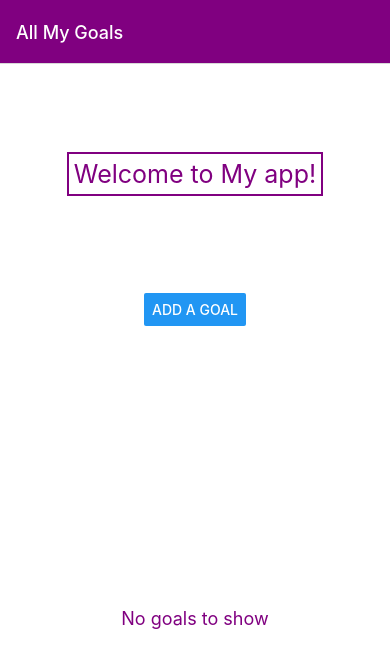
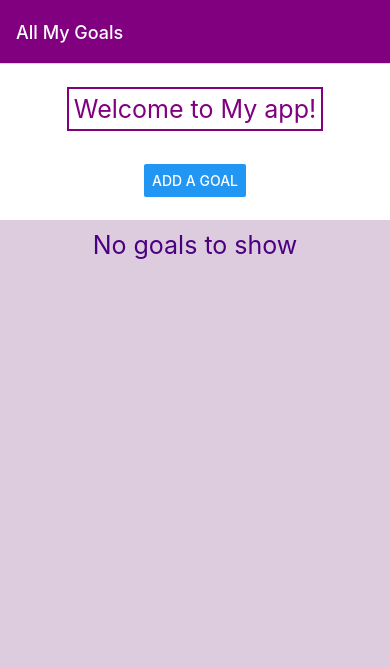
Before and after one commit to Astrid-weiwei/mobile-project, a React Native app: screen /Home in a window 390 px wide. Shown: the top 668 px of the page. Built offline with nearby package versions, Linux system fonts and the light colour scheme.

Commit message:
new changes

```diff
--- a/App.js
+++ b/App.js
@@ -1,30 +1,45 @@
-import { NavigationContainer } from '@react-navigation/native';
-import { createNativeStackNavigator } from '@react-navigation/native-stack';
-import Home from './components/Home';
-import GoalDetails from './components/GoalDetails';
-import { getHeaderStyle } from './utils/headerStyles'; // Import the common header style
-
+import React from "react";
+import Home from "./components/Home";
+import { NavigationContainer } from "@react-navigation/native";
+import { createNativeStackNavigator } from "@react-navigation/native-stack";
+import GoalDetails from "./components/GoalDetails";
+import { Button } from "react-native";
 const Stack = createNativeStackNavigator();
 
 export default function App() {
   return (
     <NavigationContainer>
-      <Stack.Navigator>
+      <Stack.Navigator
+        screenOptions={{
+          headerStyle: { backgroundColor: "purple" },
+          headerTintColor: "white",
+        }}
+      >
         <Stack.Screen
           name="Home"
           component={Home}
           options={{
-            title: 'All My Goals',
-            ...getHeaderStyle(), // Use the common header style
+            title: "All My Goals",
           }}
         />
         <Stack.Screen
           name="Details"
           component={GoalDetails}
-          options={({ route }) => ({
-            title: route.params.goal.text,
-            ...getHeaderStyle(), // Use the common header style
-          })}
+          options={({ navigation, route }) => {
+            return {
+              title: route.params ? route.params.goalObj.text : "More Details",
+              // headerRight: () => {
+              //   return (
+              //     <Button
+              //       title="Warning"
+              //       onPress={() => {
+              //         console.log("warning");
+              //       }}
+              //     />
+              //   );
+              // },
+            };
+          }}
         />
       </Stack.Navigator>
     </NavigationContainer>
--- a/components/GoalDetails.js
+++ b/components/GoalDetails.js
@@ -1,44 +1,43 @@
-import React, { useEffect, useState } from 'react';
-import { View, Text, StyleSheet, Button } from 'react-native';
+import { Button, StyleSheet, Text, View } from "react-native";
+import React, { useEffect, useState } from "react";
 
-const GoalDetails = ({ route, navigation }) => {
-  const { goal } = route.params;
-  const [textColor, setTextColor] = useState('black');
-
+export default function GoalDetails({ navigation, route }) {
+  const [warning, setWarning] = useState(false);
+  function warningHandler() {
+    setWarning(true);
+    navigation.setOptions({ title: "Warning!" });
+  }
   useEffect(() => {
     navigation.setOptions({
-      headerRight: () => (
-        <Button
-          title="Warning!"
-          color="red"
-          onPress={() => {
-            setTextColor('red'); // Change text color to red
-            navigation.setOptions({ title: 'Warning!' }); // Change header title
-          }}
-        />
-      ),
+      headerRight: () => {
+        return (
+          <Button title="Warning" color="white" onPress={warningHandler} />
+        );
+      },
     });
-  }, [navigation]);
-
+  }, []);
   return (
-    <View style={styles.container}>
-      <Text style={[styles.detailText, { color: textColor }]}>Goal: {goal.text}</Text>
-      <Text style={[styles.detailText, { color: textColor }]}>ID: {goal.id}</Text>
+    <View>
+      {route.params ? (
+        <Text style={warning && styles.warningStyle}>
+          Details of {route.params.goalObj.text} goal with
+          {route.params.goalObj.id}
+        </Text>
+      ) : (
+        <Text>More Details</Text>
+      )}
+      <Button
+        title="More Details"
+        onPress={() => {
+          navigation.push("Details");
+        }}
+      />
     </View>
   );
-};
+}
 
 const styles = StyleSheet.create({
-  container: {
-    flex: 1,
-    justifyContent: 'center',
-    alignItems: 'center',
-    backgroundColor: '#f9f9f9',
-  },
-  detailText: {
-    fontSize: 18,
-    marginVertical: 10,
+  warningStyle: {
+    color: "red",
   },
 });
-
-export default GoalDetails;
--- a/components/GoalItem.js
+++ b/components/GoalItem.js
@@ -1,47 +1,43 @@
-import React from 'react';
-import { View, Text, StyleSheet, TouchableOpacity } from 'react-native';
-import { useNavigation } from '@react-navigation/native'; // Import the hook
+import { Button, StyleSheet, Text, View } from "react-native";
+import React from "react";
+import { useNavigation } from "@react-navigation/native";
 
-const GoalItem = ({ goal, onDelete }) => {
-  const navigation = useNavigation(); // Get access to the navigation prop
+export default function GoalItem({ goalObj, handleDelete }) {
+  const navigation = useNavigation();
 
   return (
-    <View style={styles.goalItem}>
-      <Text style={styles.text}>{goal.text}</Text>
-      <TouchableOpacity onPress={() => onDelete(goal.id)}>
-        <Text style={styles.deleteButton}>X</Text>
-      </TouchableOpacity>
-      <TouchableOpacity onPress={() => navigation.navigate('Details', { goal })}>
-        <Text style={styles.infoButton}>i</Text>
-      </TouchableOpacity>
+    <View style={styles.textContainer}>
+      <Text style={styles.text}>{goalObj.text}</Text>
+      <Button
+        title="X"
+        onPress={() => {
+          handleDelete(goalObj.id);
+        }}
+        color="grey"
+      />
+      <Button
+        title="i"
+        onPress={() => {
+          // handlePress(goalObj);
+          navigation.navigate("Details", { goalObj });
+        }}
+        color="grey"
+      />
     </View>
   );
-};
+}
 
 const styles = StyleSheet.create({
-  goalItem: {
-    padding: 10,
-    marginVertical: 5,
-    backgroundColor: "#e0e0e0",
-    borderRadius: 10,
-    width: "100%",
-    flexDirection: 'row',
-    justifyContent: 'space-between',
-    alignItems: 'center',
-  },
   text: {
     color: "purple",
+    fontSize: 35,
+    padding: 5,
   },
-  deleteButton: {
-    color: "red",
-    fontWeight: "bold",
-    fontSize: 16,
-  },
-  infoButton: {
-    color: "blue",
-    fontSize: 16,
-    marginLeft: 10,
+  textContainer: {
+    backgroundColor: "#aaa",
+    borderRadius: 5,
+    marginVertical: 5,
+    flexDirection: "row",
+    alignItems: "center",
   },
 });
-
-export default GoalItem;
--- a/components/Home.js
+++ b/components/Home.js
@@ -1,44 +1,66 @@
-// components/Home.js
-import React, { useState } from "react";
 import { StatusBar } from "expo-status-bar";
 import {
+  Alert,
   Button,
+  FlatList,
   SafeAreaView,
   StyleSheet,
-  FlatList,
+  Text,
   View,
-  Text,
-  Alert,
 } from "react-native";
 import Header from "./Header";
+import { useState } from "react";
 import Input from "./Input";
 import GoalItem from "./GoalItem";
 
 export default function Home({ navigation }) {
-  const [goals, setGoals] = useState([]); // State to hold the list of goals
   const [isModalVisible, setIsModalVisible] = useState(false);
+  const [goals, setGoals] = useState([]);
   const appName = "My app";
-
-  // Function to handle new goal input
+  //update this fn to receive data
   function handleInputData(data) {
-    const newGoal = {
-      text: data,
-      id: Math.random().toString(), // Generate a unique ID for each goal
-    };
-
-    setGoals((prevGoals) => [...prevGoals, newGoal]);
+    //log the data to console
+    console.log("App ", data);
+    // declare a JS object
+    let newGoal = { text: data, id: Math.random() };
+    // update the goals array to have newGoal as an item
+    //async
+    setGoals((prevGoals) => {
+      return [...prevGoals, newGoal];
+    });
+    //updated goals is not accessible here
+    setIsModalVisible(false);
+  }
+  function dismissModal() {
     setIsModalVisible(false);
   }
 
-  // Function to handle deletion of a goal
-  function handleDeleteGoal(goalId) {
-    setGoals((prevGoals) => prevGoals.filter((goal) => goal.id !== goalId));
+  // function goalPressHandler(pressedGoal) {
+  //   //which goal?
+  //   console.log("goal pressed");
+  //   navigation.navigate("Details", { goalObj: pressedGoal });
+  // }
+  function goalDeleteHandler(deletedId) {
+    console.log("goal deleted ", deletedId);
+    //Use array.filter to update the array by removing the deletedId
+
+    setGoals((prevGoals) => {
+      return prevGoals.filter((goal) => {
+        return goal.id != deletedId;
+      });
+    });
   }
-
-  // Component to display when the goal list is empty
-  const renderEmptyComponent = () => {
-    return <Text style={styles.emptyText}>No goals to show</Text>;
-  };
+  function deleteAll() {
+    Alert.alert("Delete All", "Are you sure you want to delete all goals?", [
+      {
+        text: "Yes",
+        onPress: () => {
+          setGoals([]);
+        },
+      },
+      { text: "No", style: "cancel" },
+    ]);
+  }
 
   return (
     <SafeAreaView style={styles.container}>
@@ -56,18 +78,49 @@ export default function Home({ navigation }) {
         textInputFocus={true}
         inputHandler={handleInputData}
         modalVisible={isModalVisible}
+        dismissModal={dismissModal}
       />
-
-      {/* Use FlatList to render GoalItem components */}
-      <FlatList
-        data={goals}
-        keyExtractor={(item) => item.id}
-        renderItem={({ item }) => (
-          <GoalItem goal={item} onDelete={handleDeleteGoal} /> // Pass onDelete function to GoalItem
-        )}
-        contentContainerStyle={styles.contentContainer}
-        ListEmptyComponent={renderEmptyComponent} // Component to show when the list is empty
-      />
+      <View style={styles.bottomView}>
+        <FlatList
+          ListEmptyComponent={
+            <Text style={styles.header}>No goals to show</Text>
+          }
+          ListHeaderComponent={
+            goals.length && <Text style={styles.header}>My Goals List</Text>
+          }
+          ListFooterComponent={
+            goals.length && <Button title="Delete all" onPress={deleteAll} />
+          }
+          ItemSeparatorComponent={
+            <View
+              style={{
+                height: 5,
+                backgroundColor: "gray",
+              }}
+            />
+          }
+          contentContainerStyle={styles.scrollViewContent}
+          data={goals}
+          renderItem={({ item }) => {
+            return (
+              <GoalItem
+                goalObj={item}
+                handleDelete={goalDeleteHandler}
+                // handlePress={goalPressHandler}
+              />
+            );
+          }}
+        />
+        {/* <ScrollView contentContainerStyle={styles.scrollViewContent}>
+          {goals.map((goalObj) => {
+            return (
+              <View key={goalObj.id} style={styles.textContainer}>
+                <Text style={styles.text}>{goalObj.text}</Text>
+              </View>
+            );
+          })}
+        </ScrollView> */}
+      </View>
     </SafeAreaView>
   );
 }
@@ -76,22 +129,19 @@ const styles = StyleSheet.create({
   container: {
     flex: 1,
     backgroundColor: "#fff",
-  },
-  topView: {
-    flex: 1,
-    alignItems: "center",
-    justifyContent: "space-evenly",
-  },
-  contentContainer: {
-    paddingHorizontal: 20,
-    paddingBottom: 20,
-    flexGrow: 1,
+    // alignItems: "center",
     justifyContent: "center",
   },
-  emptyText: {
-    fontSize: 18,
-    color: "purple",
-    textAlign: "center",
-    marginVertical: 20,
+  header: {
+    color: "indigo",
+    fontSize: 25,
+    marginTop: 10,
+  },
+
+  topView: { flex: 1, alignItems: "center", justifyContent: "space-evenly" },
+  bottomView: { flex: 4, backgroundColor: "#dcd" },
+
+  scrollViewContent: {
+    alignItems: "center",
   },
 });
--- a/components/Input.js
+++ b/components/Input.js
@@ -1,9 +1,24 @@
-import { Button, Modal, StyleSheet, Text, TextInput, View } from "react-native";
+import {
+  Button,
+  Modal,
+  StyleSheet,
+  Text,
+  TextInput,
+  View,
+  Image,
+  Alert,
+} from "react-native";
 import React, { useState } from "react";
 
-export default function Input({ textInputFocus, inputHandler, modalVisible }) {
+export default function Input({
+  textInputFocus,
+  inputHandler,
+  modalVisible,
+  dismissModal,
+}) {
   const [text, setText] = useState("");
   const [blur, setBlur] = useState(false);
+  const minimumChar = 3;
 
   function updateText(changedText) {
     setText(changedText);
@@ -12,10 +27,38 @@ export default function Input({ textInputFocus, inputHandler, modalVisible }) {
     // call the callback fn received from App.js
     // pass what user has typed
     inputHandler(text);
+    setText("");
+  }
+  function handleCancel() {
+    // hide the modal
+    Alert.alert("Cancel", "Are you sure you want to cancel", [
+      { text: "cancel", style: "cancel" },
+      {
+        text: "ok",
+        onPress: () => {
+          setText("");
+          dismissModal();
+        },
+      },
+    ]);
   }
   return (
-    <Modal animationType="slide" visible={modalVisible}>
+    <Modal animationType="slide" visible={modalVisible} transparent={true}>
       <View style={styles.container}>
+        <View style={styles.modalContainer}>
+          <Image
+            source={{
+              uri: "https://cdn-icons-png.flaticon.com/512/2617/2617812.png",
+            }}
+            style={styles.image}
+            alt="Image of a an arrow"
+          />
+          <Image
+            source={require("../assets/goal.png")}
+            style={styles.image}
+            alt="Image of a an arrow"
+          />
+
           <TextInput
             autoFocus={textInputFocus}
             placeholder="Type something"
@@ -31,16 +74,26 @@ export default function Input({ textInputFocus, inputHandler, modalVisible }) {
             }}
           />
           {blur ? (
-          text.length >= 3 ? (
+            text.length >= minimumChar ? (
               <Text>Thank you</Text>
             ) : (
-            <Text>Please type more than 3 characters</Text>
+              <Text>Please type more than {minimumChar} characters</Text>
             )
           ) : (
             text && <Text>{text.length}</Text>
           )}
+          <View style={styles.buttonsRow}>
             <View style={styles.buttonContainer}>
-          <Button title="Confirm" onPress={handleConfirm} />
+              <Button title="Cancel" onPress={handleCancel} />
+            </View>
+            <View style={styles.buttonContainer}>
+              <Button
+                disabled={text.length < minimumChar}
+                title="Confirm"
+                onPress={handleConfirm}
+              />
+            </View>
+          </View>
         </View>
       </View>
     </Modal>
@@ -50,18 +103,27 @@ export default function Input({ textInputFocus, inputHandler, modalVisible }) {
 const styles = StyleSheet.create({
   container: {
     flex: 1,
-    backgroundColor: "#fcf",
+
     alignItems: "center",
     justifyContent: "center",
+  },
+  modalContainer: {
+    backgroundColor: "#aaa",
+    borderRadius: 5,
+    alignItems: "center",
   },
   input: {
     borderColor: "purple",
     borderWidth: 2,
     padding: 5,
     color: "blue",
+    marginVertical: 5,
   },
   buttonContainer: {
     width: "30%",
-    marginVertical: 5,
+    margin: 10,
   },
+  buttonsRow: { flexDirection: "row" },
+
+  image: { width: 100, height: 100 },
 });
```
Also changed, not shown: assets/goal.png (renamed from assets/local-image.png), components/assets/local-image.png (deleted). Lines whose indentation alone changed are shown as unchanged.
